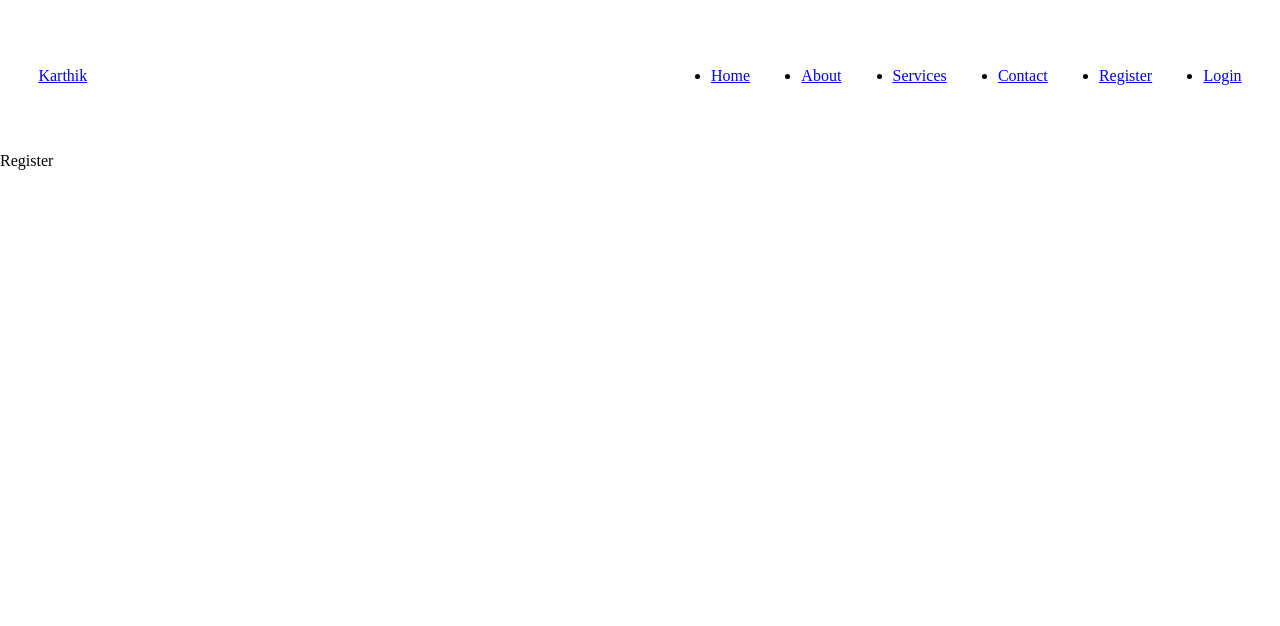
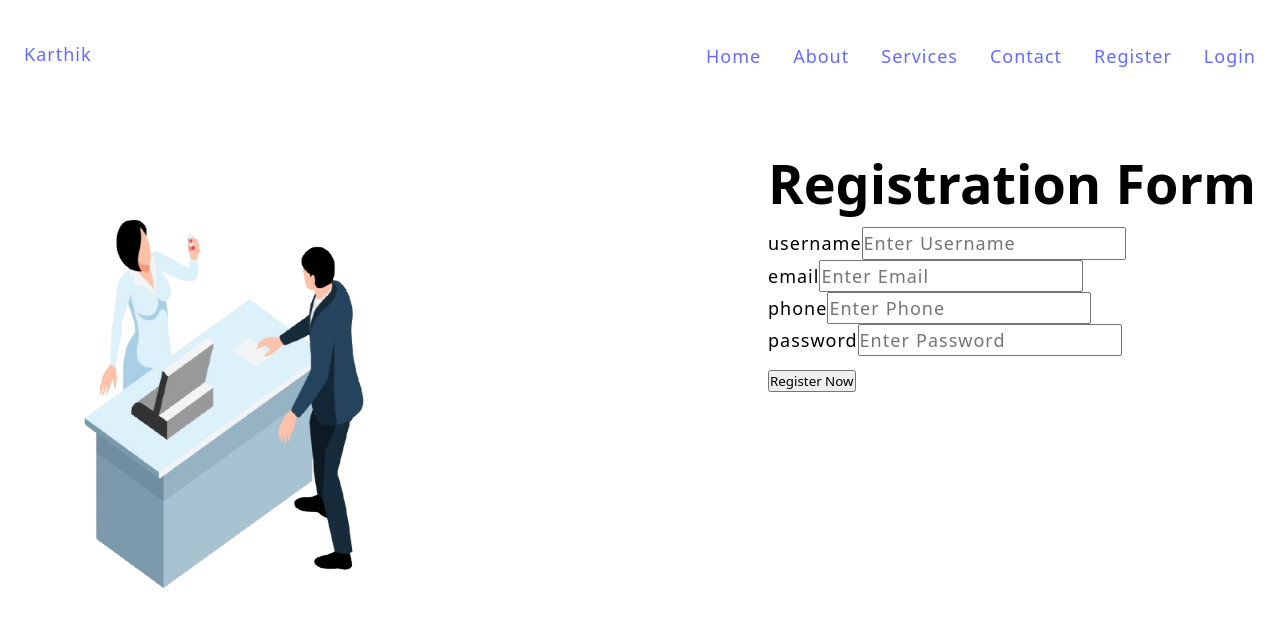
Before and after one commit to mkarthikpai/MERN-tutorial-thapa, a React (Vite) app in the folder client/: page /register in a window 1280 px wide. Shown: the top 626 px of the page. Built offline with nearby package versions, Linux system fonts and the light colour scheme.

Commit message:
Registration form development

```diff
--- a/client/src/index.css
+++ b/client/src/index.css
@@ -2,8 +2,58 @@
   margin: 0;
   padding: 0;
   box-sizing: border-box;
+  font-family: Urbanist, system-ui, Arial, Helvetica, sans-serif;
+  color-scheme: light dark;
 }
 
-/* html {
+:root {
+  --bg-color: #f4f3ff;
+  --btn-color: #646cff;
+  --dark-color: #242424;
+  --helper-color: #99b9ff;
+}
+
+html {
   font-size: 62.5%;
-} */
+}
+
+body {
+  margin: 0;
+  min-width: 32rem;
+  min-height: 100vh;
+}
+
+h1 {
+  font-size: 5.4em;
+  line-height: 1.1;
+  font-weight: bold;
+}
+
+p,
+li,
+label,
+input,
+textarea {
+  font-size: 1.8rem;
+  line-height: 1.56;
+  letter-spacing: 0.1rem;
+  word-spacing: 0.06rem;
+}
+
+a {
+  font-weight: 500;
+  font-size: 1.8rem;
+  letter-spacing: 0.1rem;
+  color: var(--btn-color);
+  text-decoration: inherit;
+}
+
+li {
+  list-style: none;
+}
+
+.container {
+  max-width: 140rem;
+  padding: 4rem 2.4rem;
+  margin: 0 auto;
+}
--- a/client/src/pages/Register.jsx
+++ b/client/src/pages/Register.jsx
@@ -1,5 +1,105 @@
+import { useState } from "react";
+
 const Register = () => {
-  return <div>Register</div>;
+  const [user, setUser] = useState({
+    username: "",
+    email: "",
+    phone: "",
+    password: "",
+  });
+
+  const handleInput = (e) => {
+    let name = e.target.name;
+    let value = e.target.value;
+    setUser({ ...user, [name]: value });
+  };
+
+  const handleSubmit = (e) => {
+    e.preventDefault();
+  };
+
+  return (
+    <>
+      <section>
+        <main>
+          <div className="section-registration">
+            <div className="container grid grid-two-cols">
+              <div className="registration-image">
+                <img
+                  src="/images/Register.png"
+                  alt="registration"
+                  width={"400"}
+                  height={"500"}
+                />
+              </div>
+              <div className="registration-form">
+                <h1 className="main-heading mb-3">Registration Form</h1>
+                <br />
+                <form onSubmit={handleSubmit}>
+                  <div>
+                    <label htmlFor="username">username</label>
+                    <input
+                      type="text"
+                      name="username"
+                      id="username"
+                      value={user.username}
+                      placeholder="Enter Username"
+                      required
+                      autoComplete="off"
+                      onChange={handleInput}
+                    />
+                  </div>
+                  <div>
+                    <label htmlFor="email">email</label>
+                    <input
+                      type="email"
+                      name="email"
+                      id="email"
+                      value={user.email}
+                      onChange={handleInput}
+                      placeholder="Enter Email"
+                      required
+                      autoComplete="off"
+                    />
+                  </div>
+                  <div>
+                    <label htmlFor="phone">phone</label>
+                    <input
+                      type="number"
+                      name="phone"
+                      id="phone"
+                      value={user.phone}
+                      onChange={handleInput}
+                      placeholder="Enter Phone"
+                      required
+                      autoComplete="off"
+                    />
+                  </div>
+                  <div>
+                    <label htmlFor="password">password</label>
+                    <input
+                      type="password"
+                      name="password"
+                      id="password"
+                      value={user.password}
+                      onChange={handleInput}
+                      placeholder="Enter Password"
+                      required
+                      autoComplete="off"
+                    />
+                  </div>
+                  <br />
+                  <button className="btn btn-submit" type="submit">
+                    Register Now
+                  </button>
+                </form>
+              </div>
+            </div>
+          </div>
+        </main>
+      </section>
+    </>
+  );
 };
 
 export default Register;
```
Also changed, not shown: client/public/images/Register.png (added).
